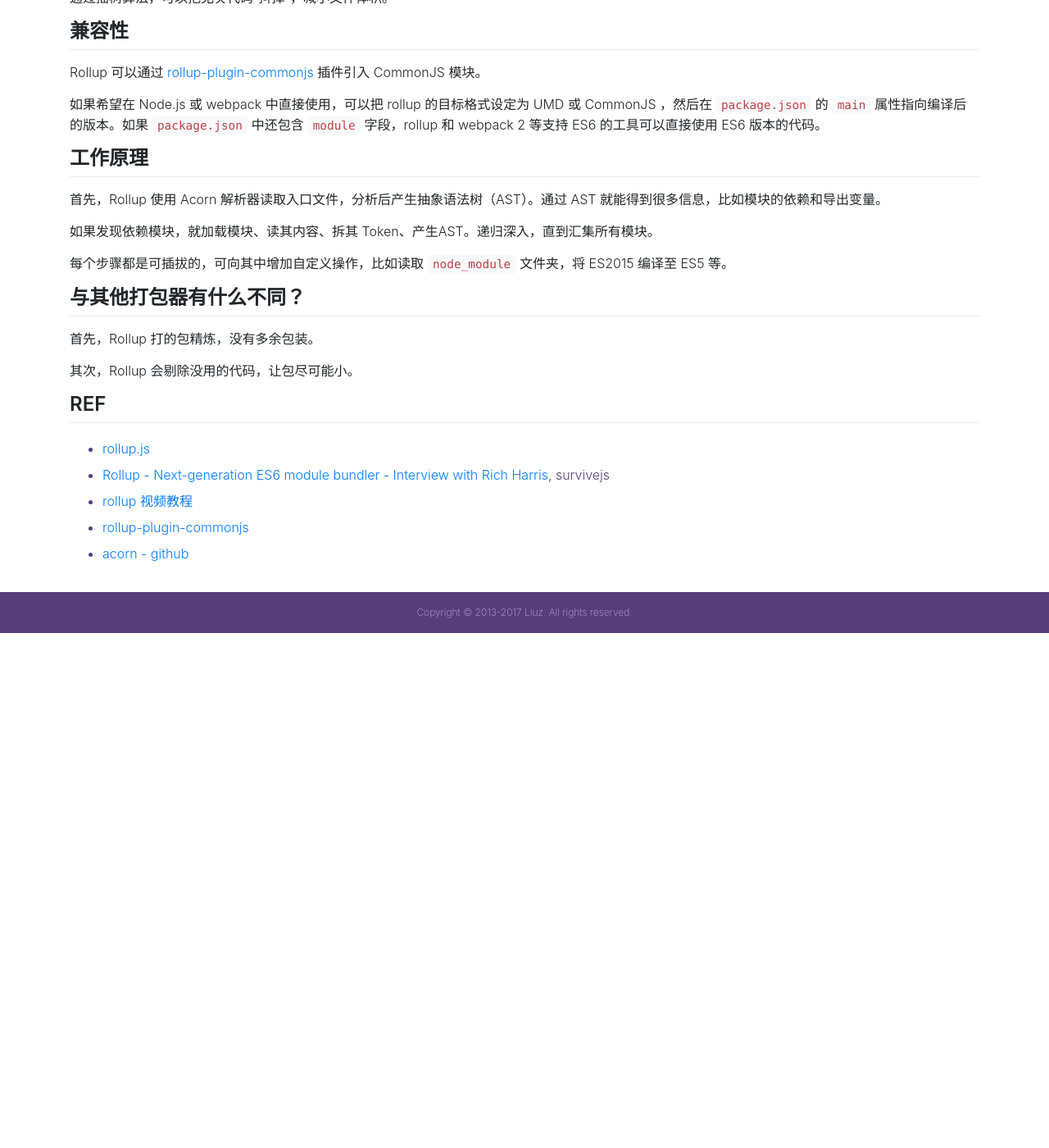
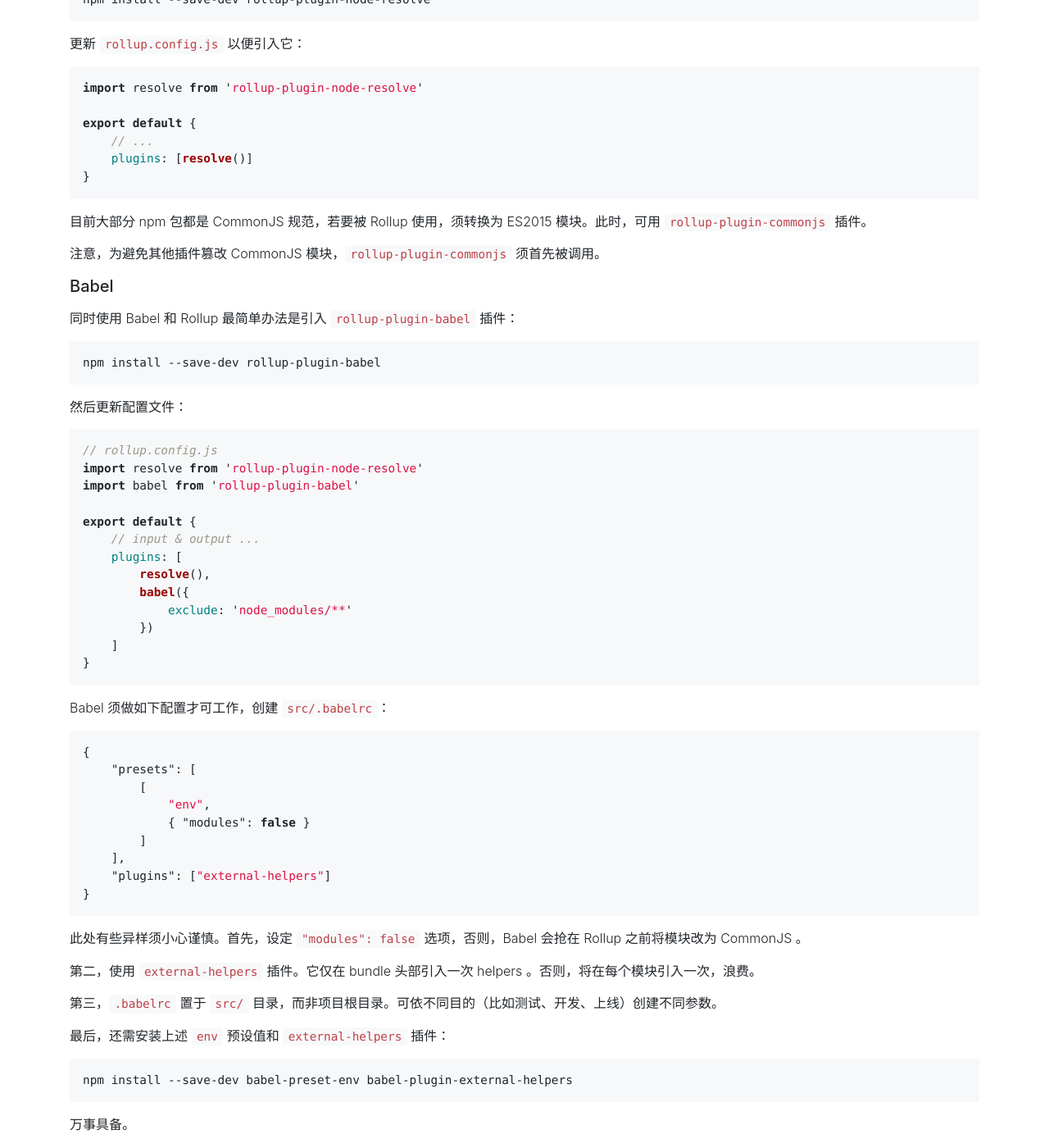
Before and after one commit to liuzhuan/liuzhuan.github.io, a Jekyll site: the page built from _posts/2017-12-13-rollupjs-primer.md, in a window 1280 px wide and 1400 px high, scrolled down 3165 px. Shown: the whole window at 82% size. Built offline with Jekyll 4.4.1, drawn with Linux system fonts in a browser that asks for light colours; nearby versions of some CDN libraries; before the commit the page ends 3937 px from its top, so only the background shows below that; some of the changed text lies outside the part shown.

Commit message:
adding rollup babel content

````diff
--- a/_posts/2017-12-13-rollupjs-primer.md
+++ b/_posts/2017-12-13-rollupjs-primer.md
@@ -150,6 +150,81 @@
 
 Rollup 不知道如何读取 npm 包，不懂 `node_modules` 解析规则。
 
+此时，我们需要 `rollup-plugin-node-resolve` 插件：
+
+```
+npm install --save-dev rollup-plugin-node-resolve
+```
+
+更新 `rollup.config.js` 以便引入它：
+
+```javascript
+import resolve from 'rollup-plugin-node-resolve'
+
+export default {
+    // ...
+    plugins: [resolve()]
+}
+```
+
+目前大部分 npm 包都是 CommonJS 规范，若要被 Rollup 使用，须转换为 ES2015 模块。此时，可用 `rollup-plugin-commonjs` 插件。
+
+注意，为避免其他插件篡改 CommonJS 模块，`rollup-plugin-commonjs` 须首先被调用。
+
+### Babel
+
+同时使用 Babel 和 Rollup 最简单办法是引入 `rollup-plugin-babel` 插件：
+
+```
+npm install --save-dev rollup-plugin-babel
+```
+
+然后更新配置文件：
+
+```javascript
+// rollup.config.js
+import resolve from 'rollup-plugin-node-resolve'
+import babel from 'rollup-plugin-babel'
+
+export default {
+    // input & output ...
+    plugins: [
+        resolve(),
+        babel({
+            exclude: 'node_modules/**'
+        })
+    ]
+}
+```
+
+Babel 须做如下配置才可工作，创建 `src/.babelrc`：
+
+```json
+{
+    "presets": [
+        [
+            "env",
+            { "modules": false }
+        ]
+    ],
+    "plugins": ["external-helpers"]
+}
+```
+
+此处有些异样须小心谨慎。首先，设定 `"modules": false` 选项，否则，Babel 会抢在 Rollup 之前将模块改为 CommonJS 。
+
+第二，使用 `external-helpers` 插件。它仅在 bundle 头部引入一次 helpers 。否则，将在每个模块引入一次，浪费。
+
+第三，`.babelrc` 置于 `src/` 目录，而非项目根目录。可依不同目的（比如测试、开发、上线）创建不同参数。
+
+最后，还需安装上述 `env` 预设值和 `external-helpers` 插件：
+
+```
+npm install --save-dev babel-preset-env babel-plugin-external-helpers
+```
+
+万事具备。
+
 ## Tree-shaking
 
 通过摇树算法，可以把无关代码“抖掉”，减小文件体积。
````
